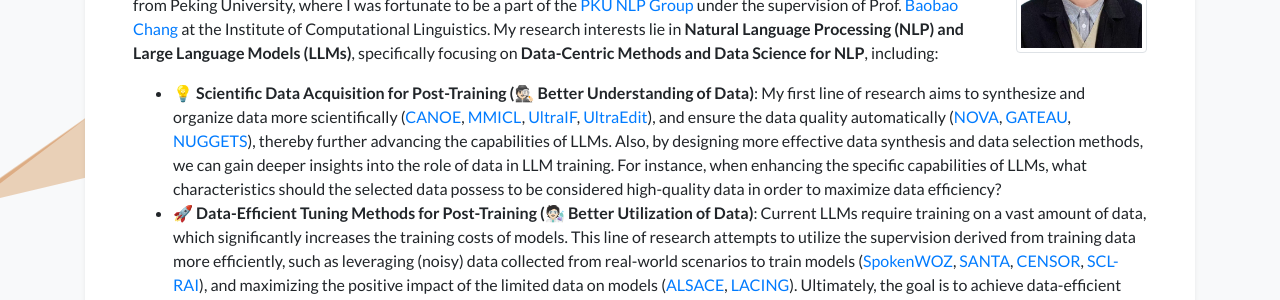
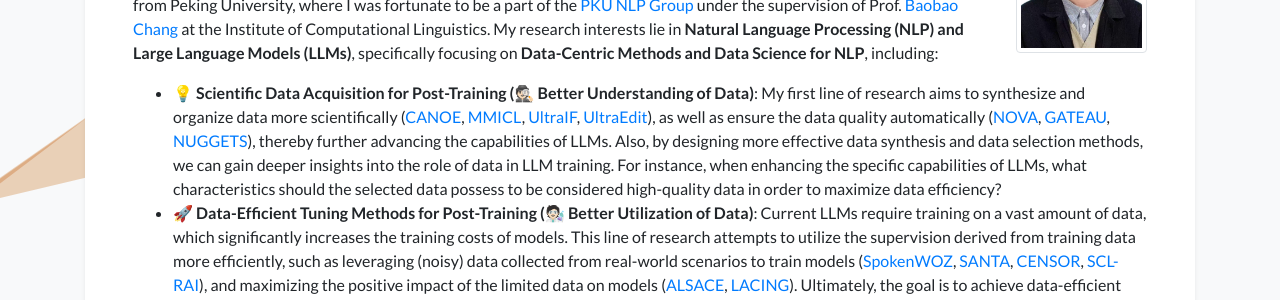
Before and after one commit to S1s-Z/s1s-z.github.io, a Jekyll site: the page built from index.html, in a window 1280 px wide and 1035 px high. Shown: the part 279-579 px from the top of the window. Built offline with Jekyll 4.4.1, drawn with Linux system fonts in a browser that asks for light colours; a style sheet for code colours, icons or effects is not loaded.

Commit message:
Update profile.yml

```diff
--- a/_data/profile.yml
+++ b/_data/profile.yml
@@ -24,7 +24,7 @@
   <br>
   <ul class="pub">
       <li>
-          💡 <b>Scientific Data Acquisition for Post-Training (🕵🏻 Better Understanding of Data)</b>: My first line of research aims to synthesize and organize data more scientifically (<a href="https://arxiv.org/abs/2505.16483">CANOE</a>, <a href="https://arxiv.org/abs/2309.07915">MMICL</a>, <a href="https://arxiv.org/abs/2502.04153">UltraIF</a>, <a href="https://arxiv.org/abs/2407.05282">UltraEdit</a>), and ensure the data quality automatically (<a href="https://arxiv.org/abs/2502.07340">NOVA</a>, <a href="https://arxiv.org/abs/2410.15633">GATEAU</a>, <a href="https://arxiv.org/abs/2312.10302">NUGGETS</a>), thereby further advancing the capabilities of LLMs. Also, by designing more effective data synthesis and data selection methods, we can gain deeper insights into the role of data in LLM training. For instance, when enhancing the specific capabilities of LLMs, what characteristics should the selected data possess to be considered high-quality data in order to maximize data efficiency?
+          💡 <b>Scientific Data Acquisition for Post-Training (🕵🏻 Better Understanding of Data)</b>: My first line of research aims to synthesize and organize data more scientifically (<a href="https://arxiv.org/abs/2505.16483">CANOE</a>, <a href="https://arxiv.org/abs/2309.07915">MMICL</a>, <a href="https://arxiv.org/abs/2502.04153">UltraIF</a>, <a href="https://arxiv.org/abs/2407.05282">UltraEdit</a>), as well as ensure the data quality automatically (<a href="https://arxiv.org/abs/2502.07340">NOVA</a>, <a href="https://arxiv.org/abs/2410.15633">GATEAU</a>, <a href="https://arxiv.org/abs/2312.10302">NUGGETS</a>), thereby further advancing the capabilities of LLMs. Also, by designing more effective data synthesis and data selection methods, we can gain deeper insights into the role of data in LLM training. For instance, when enhancing the specific capabilities of LLMs, what characteristics should the selected data possess to be considered high-quality data in order to maximize data efficiency?
       </li>
       <li>
           🚀 <b>Data-Efficient Tuning Methods for Post-Training (🧑🏻‍🔬 Better Utilization of Data)</b>: Current LLMs require training on a vast amount of data, which significantly increases the training costs of models. This line of research attempts to utilize the supervision derived from training data more efficiently, such as leveraging (noisy) data collected from real-world scenarios to train models (<a href="https://arxiv.org/abs/2305.13040">SpokenWOZ</a>, <a href="https://arxiv.org/abs/2305.04076">SANTA</a>, <a href="https://arxiv.org/abs/2311.08010">CENSOR</a>, <a href="https://arxiv.org/abs/2209.01646">SCL-RAI</a>), and maximizing the positive impact of the limited data on models (<a href="https://arxiv.org/abs/2404.08491">ALSACE</a>, <a href="https://arxiv.org/abs/2411.14279">LACING</a>). Ultimately, the goal is to achieve data-efficient artificial intelligence and reach the next level of intelligence (perhaps referred to as AGI) at minimal cost.
```
